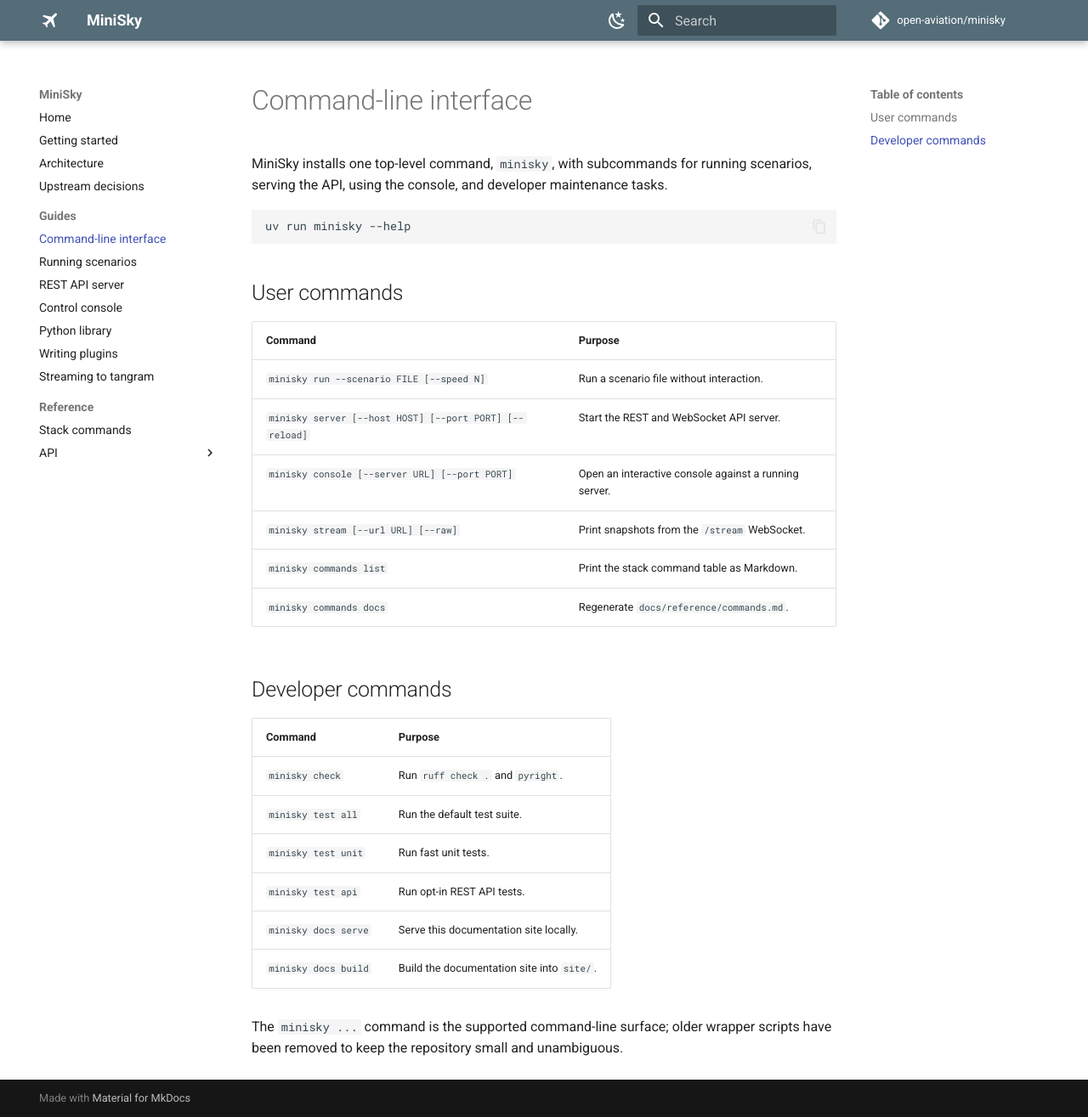
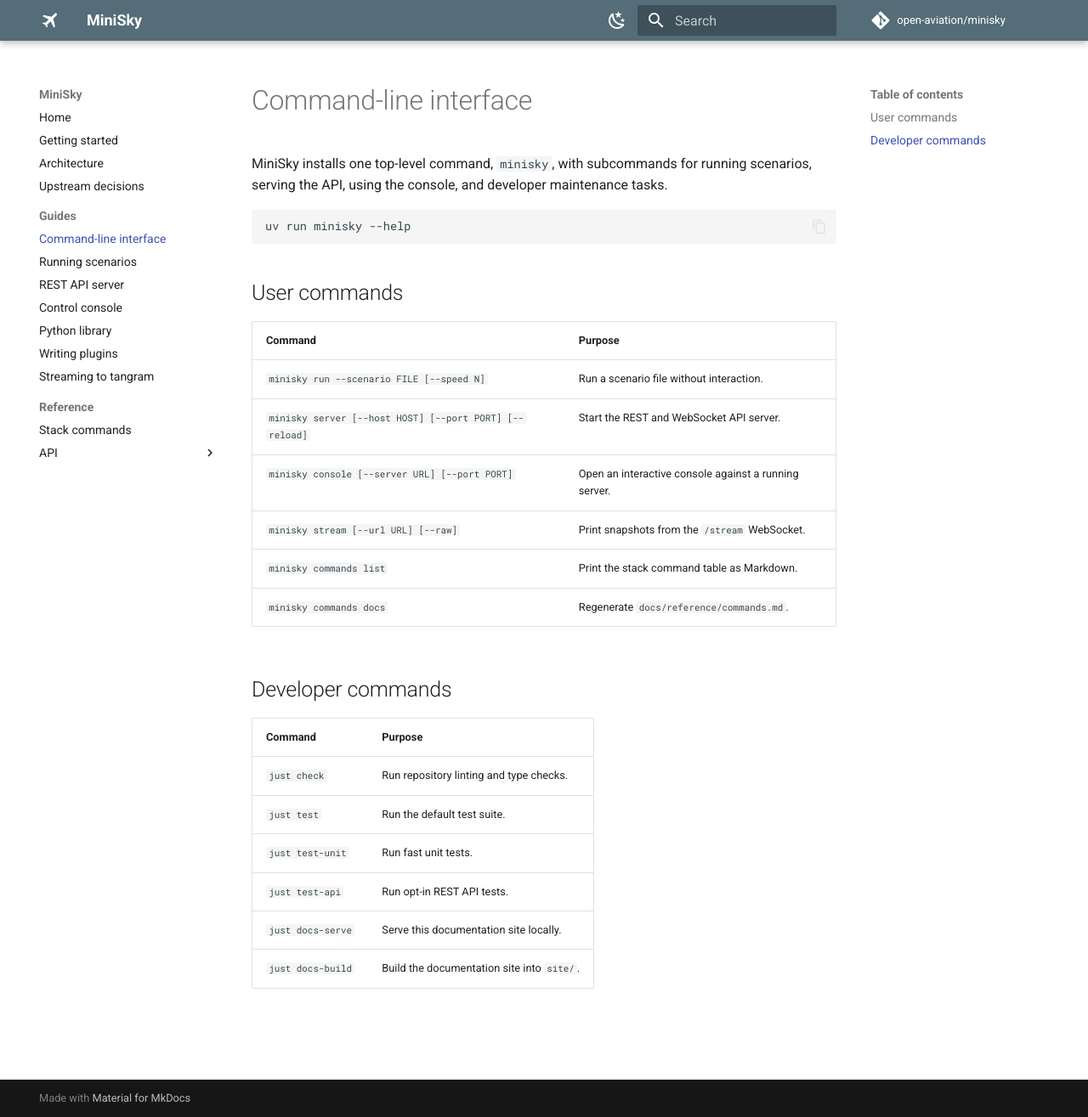
Before and after one commit to open-aviation/minisky, an MkDocs documentation site: the page built from docs/guides/cli.md, in a window 1280 px wide and 1315 px high. Shown: the whole window at 85% size. Built offline with MkDocs 1.6.1 and Material for MkDocs 9.7.7, drawn with Linux system fonts in a browser that asks for light colours; comment, search, counter and statistics services are not loaded.

Commit message:
refactor: move dev commands to just (#26)
- instead of replacing the full commands.md file, detect sentinel and replace
  content within

```diff
--- a/docs/guides/cli.md
+++ b/docs/guides/cli.md
@@ -18,16 +18,15 @@
 | `minisky commands list` | Print the stack command table as Markdown. |
 | `minisky commands docs` | Regenerate `docs/reference/commands.md`. |
 
+<!-- TODO(abraham): we should develop a mkdocstrings extension (maybe zensical?) for generating commands.md -->
+
 ## Developer commands
 
 | Command | Purpose |
 | --- | --- |
-| `minisky check` | Run `ruff check .` and `pyright`. |
-| `minisky test all` | Run the default test suite. |
-| `minisky test unit` | Run fast unit tests. |
-| `minisky test api` | Run opt-in REST API tests. |
-| `minisky docs serve` | Serve this documentation site locally. |
-| `minisky docs build` | Build the documentation site into `site/`. |
-
-The `minisky ...` command is the supported command-line surface; older wrapper scripts
-have been removed to keep the repository small and unambiguous.
+| `just check` | Run repository linting and type checks. |
+| `just test` | Run the default test suite. |
+| `just test-unit` | Run fast unit tests. |
+| `just test-api` | Run opt-in REST API tests. |
+| `just docs-serve` | Serve this documentation site locally. |
+| `just docs-build` | Build the documentation site into `site/`. |
--- a/pyproject.toml
+++ b/pyproject.toml
@@ -50,7 +50,7 @@
 pythonpath = ["."]
 addopts = "-ra -m 'not api'"
 markers = [
-    "api: FastAPI endpoint tests, run separately: uv run pytest -m api tests/test_api.py",
+    "api: FastAPI endpoint tests, run separately with just test-api",
 ]
 
 [tool.ruff]
@@ -79,7 +79,7 @@
 exclude = [
     "**/.*", "**/__pycache__", "**/node_modules", ".venv", "build", "site",
     # TODO(abraham): these files will need extensive typing, deferring for now
-    "tests/test_aero.py", "tests/test_detection.py"
+    "tests/unit/test_aero.py", "tests/unit/test_detection.py"
 ]
 pythonVersion = "3.11"
 # "standard" catches useful bugs while staying practical for this numpy/scipy-heavy fork.
```
Also changed, not shown: AGENTS.md (+1 -13 lines), docs/getting-started.md (+6 -6 lines), docs/reference/commands.md (+2 -1 lines), readme.md (+7 -7 lines), 3 other files.
